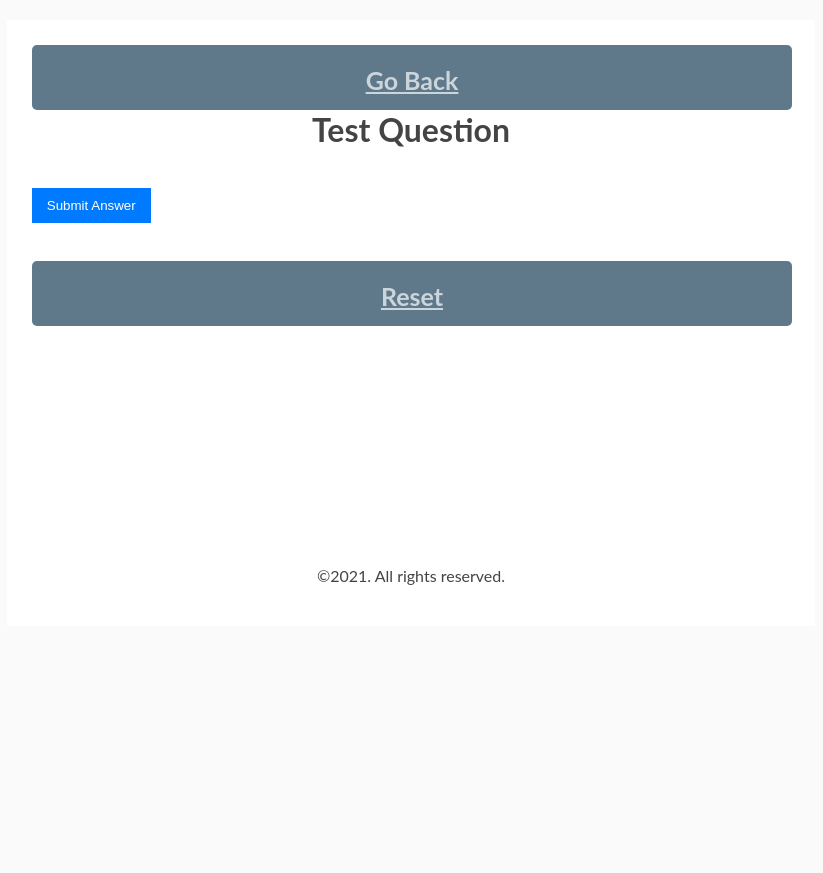
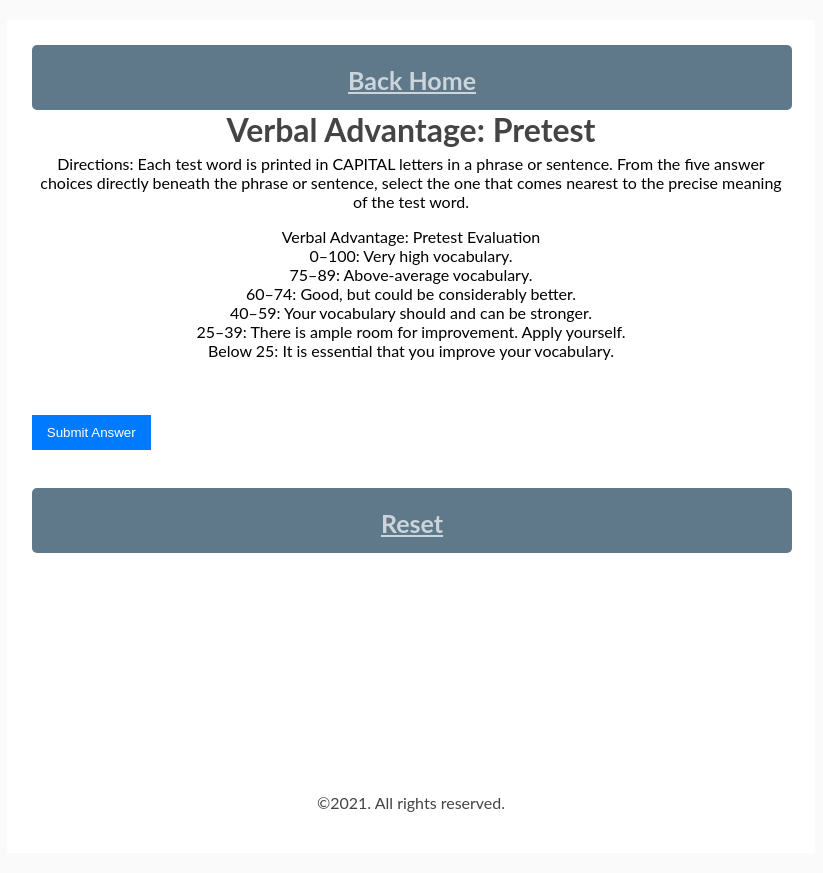
Before and after one commit to lab-peng/myquiz, a Django app: page /questions/ in a window 1280 px wide. Shown: the whole page, without its empty margins (229-1052 px from the left). Before the commit the page ends 585 px from the top, so only its background shows below. Run offline with Django 3.2, Linux system fonts and the light colour scheme; data that the repository does not hold is empty.

Commit message:
Works Well with Pretest

```diff
--- a/quiz/models.py
+++ b/quiz/models.py
@@ -7,4 +7,5 @@
 	option2 = models.TextField(max_length = 20)
 	option3 = models.TextField(max_length = 20)
 	option4 = models.TextField(max_length = 20)
+	option5 = models.TextField(max_length = 20, null=True)
 	answer = models.TextField(max_length = 20, null=True)
--- a/templates/quiz.html
+++ b/templates/quiz.html
@@ -10,8 +10,17 @@
 <body>
 	<div id = "container">
 		<header>
-			<a href="/" class = "button">Go Back</a>
-			<h1>Test Question</h1>
+			<a href="/" class = "button">Back Home</a>
+			<h1>Verbal Advantage: Pretest</h1>
+			<p>Directions: Each test word is printed in CAPITAL letters in a phrase or sentence. From the five answer choices directly beneath the phrase or sentence, select the one that comes nearest to the precise meaning of the test word.</p>
+			<p>Verbal Advantage: Pretest Evaluation<br>
+				0–100: Very high vocabulary.<br>
+				75–89: Above-average vocabulary.<br>
+				60–74: Good, but could be considerably better.<br>
+				40–59: Your vocabulary should and can be stronger.<br>
+				25–39: There is ample room for improvement. Apply yourself.<br>
+				Below 25: It is essential that you improve your vocabulary.
+	      </p>
 		</header>
 
 		<section>
@@ -23,7 +32,7 @@
 				<input type = "radio" name = "q{{ q.id }}" value = "b" id = "q1b">   b. {{ q.option2 }}<br><br>
 				<input type = "radio" name = "q{{ q.id }}" value = "c" id = "q1c">   c. {{ q.option3 }}<br><br>
 				<input type = "radio" name = "q{{ q.id }}" value = "d" id = "q1d">   d. {{ q.option4 }}<br><br>
-
+				<input type = "radio" name = "q{{ q.id }}" value = "e" id = "q1e">   e. {{ q.option5 }}<br><br>
 
 			{% endfor %}
 
```
Also changed, not shown: 1 other file.
